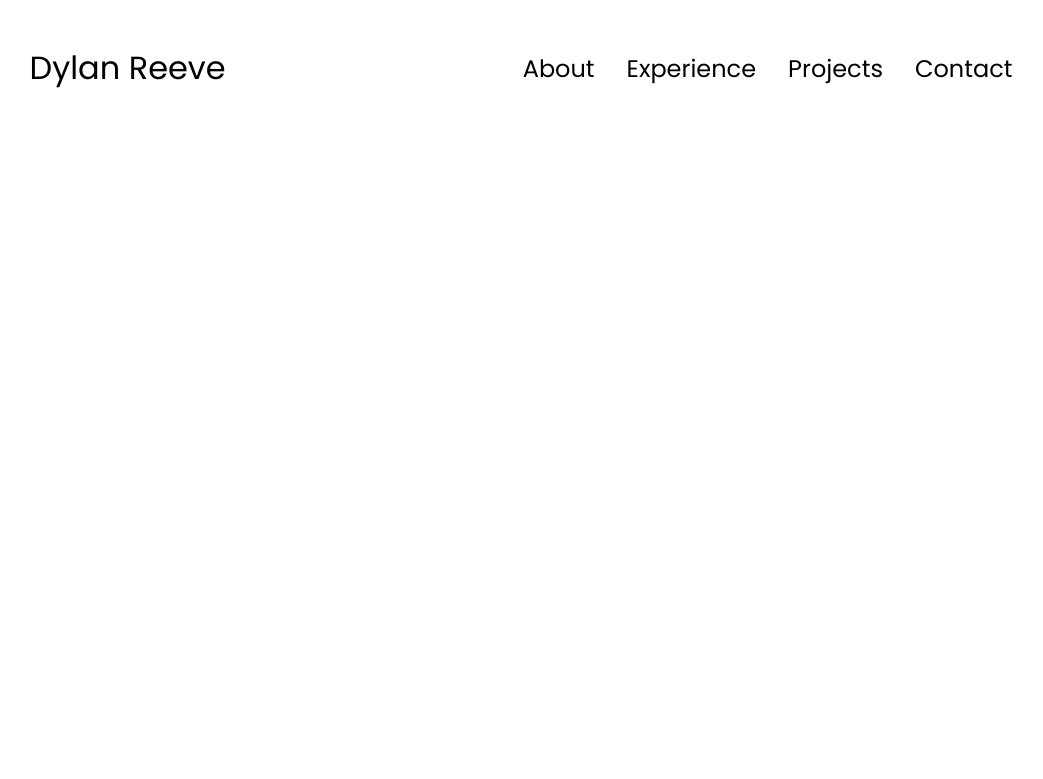
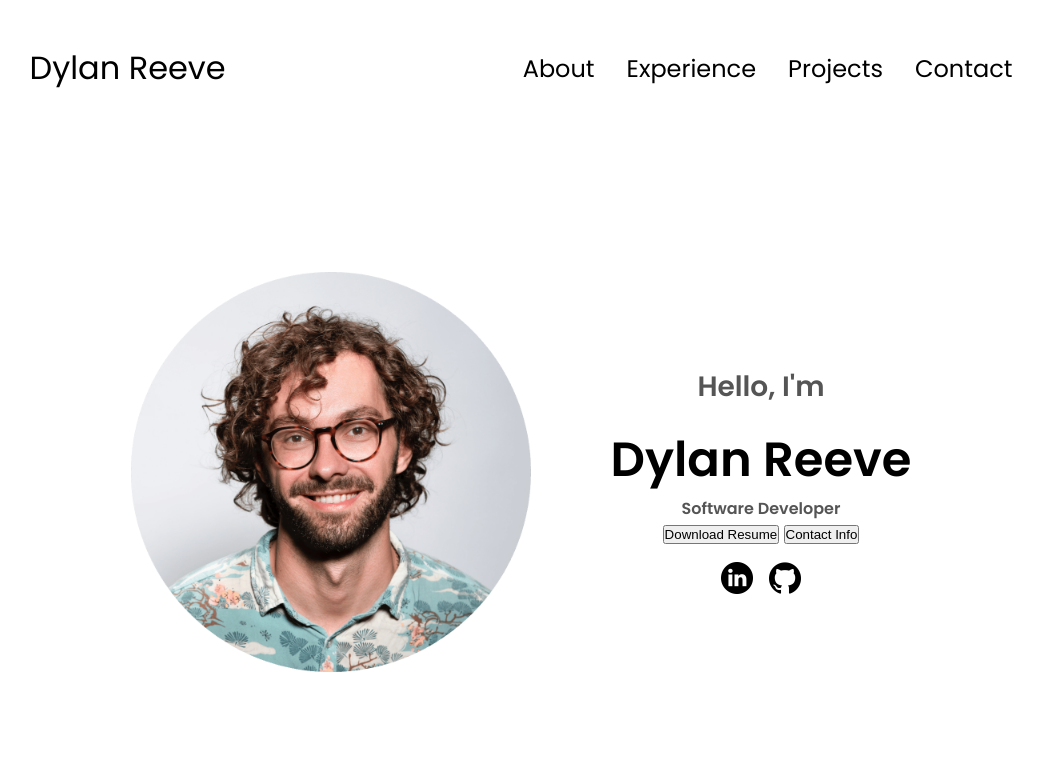
Before and after one commit to ReevesyD/html-css-js-portfolio-website, a plain HTML site: page index.html in a window 1280 px wide. Shown: the whole page, without its empty margins (119-1162 px from the left). Drawn offline with Linux system fonts and the light colour scheme.

Commit message:
Socials Container and Info Buttons
Added a container with links to my linkedin and github, and added buttons to link to a resume and contact information

```diff
--- a/index.html
+++ b/index.html
@@ -35,6 +35,35 @@
             </div>
         </div>
     </nav>
+    <section id="profile">
+        <div class="section__pic-container">
+            <img src="./assets/profile-pic.png" alt="Dylan Reeve Profile Picture">
+        </div>
+        <div class="section__text">
+            <p class="section__text__p1">Hello, I'm</p>
+            <h1 class="title">Dylan Reeve</h1>
+            <p class="section__text_p2">Software Developer</p>
+            <div class="btn-container">
+                <button class="btn btn_color-2" onclick="window.open('./assets/resume-example.pdf')">
+                    Download Resume
+                </button>
+                <button class="btn btn_color-1" onclick="location.href='./#contact'">
+                    Contact Info
+                </button>
+            </div>
+            <div id="socials-container">
+                <img src="./assets/linkedin.png"
+                alt="My Linkedin profile"
+                class="icon"
+                onclick="window.open('https://www.linkedin.com/in/dylanreeve1/', '_blank')">
+
+                <img src="./assets/github.png"
+                    alt="My Github profile"
+                    class="icon"
+                    onclick="window.open('https://github.com/ReevesyD', '_blank')">
+            </div>
+        </div>
+    </section>
     <script src="script.js"></script>
 </body>
 </html>
--- a/style.css
+++ b/style.css
@@ -145,3 +145,69 @@ a:hover {
 .hamburger-icon span:first-child {
   transform: none;
 }
+
+/* SECTIONS */
+
+section {
+    padding-top: 4vh;
+    height: 96vh;
+    margin: 0 10rem;
+    box-sizing: border-box;
+    min-height: fit-content;
+}
+
+.section-container {
+    display: flex;
+}
+
+/* PROFILE SECTION */
+
+#profile {
+    display: flex;
+    justify-content: center;
+    gap: 5rem;
+    height: 80vh;
+}
+
+.section__pic-container {
+    display: flex;
+    height: 400px;
+    width: 400px;
+    margin: auto 0;
+}
+
+.section__text {
+    align-self: center;
+    text-align: center;
+}
+
+.section__text p {
+    font-weight: 600;
+}
+
+.section__text__p1 {
+    text-align: center;
+}
+
+.section__text__p1 {
+    font-size: 1.75rem;
+    margin: 1rem;
+}
+
+.title {
+    font-size: 3rem;
+    text-align: centre;
+}
+
+#socials-container {
+    display: flex;
+    justify-content: center;
+    margin-top: 1rem;
+    gap: 1rem;
+}
+
+/* ICONS */
+.icon {
+    cursor: pointer;
+    height: 2rem;
+}
```
